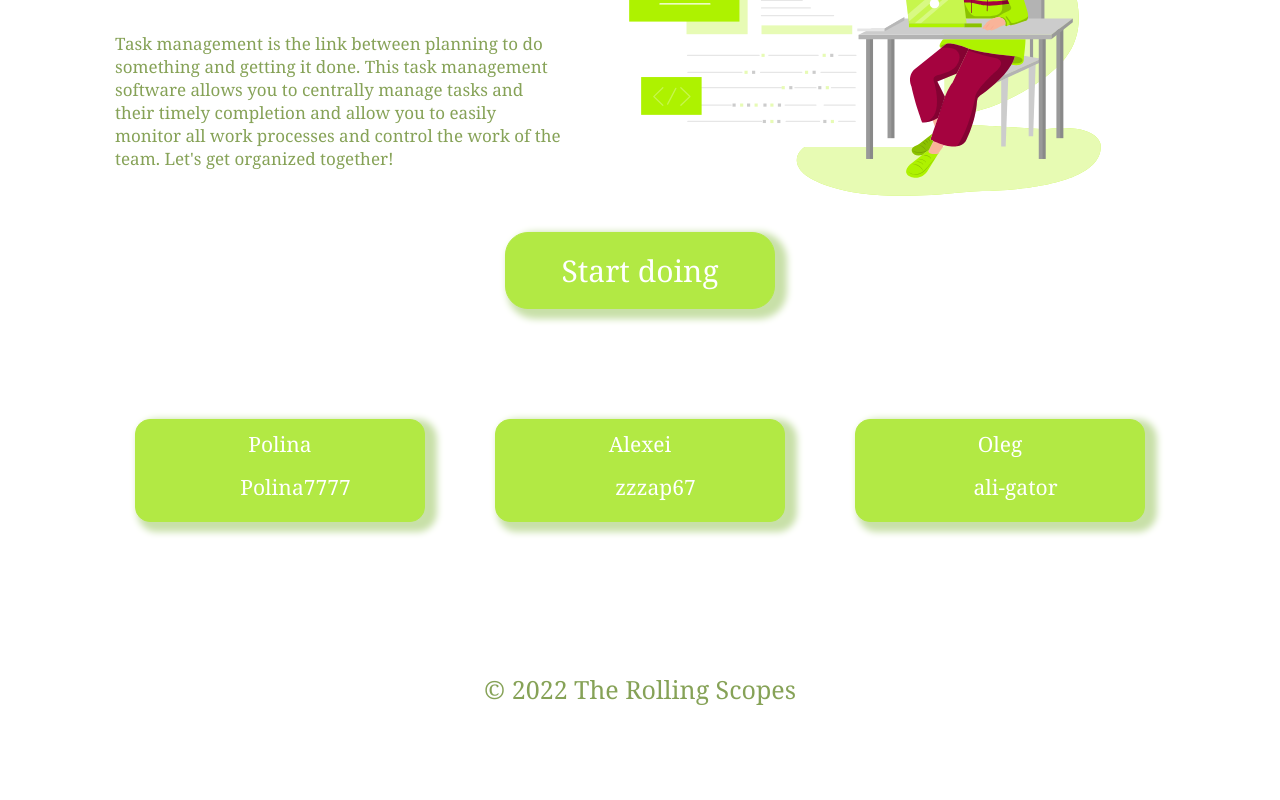
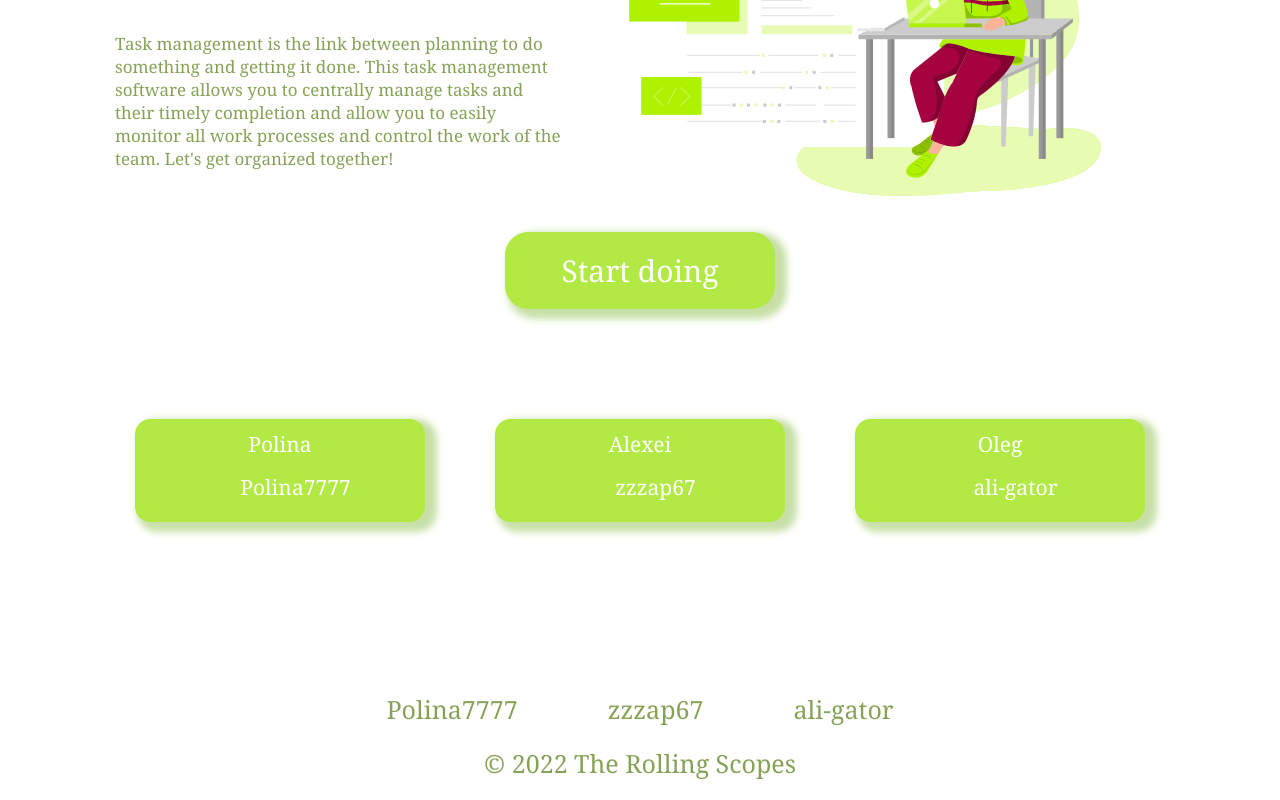
Before and after one commit to zzzap67/project-management-app, a React (Create React App) app in the folder project-management-app/: page / in a window 1280 px wide. Shown: the part 294-1094 px from the top of the page. Before the commit the page ends 1020 px from the top, so only its background shows below. Built offline with nearby package versions, Linux system fonts and the light colour scheme; some icons are missing.

Commit message:
feat: add developer's links in footer

```diff
--- a/project-management-app/src/components/Footer/Footer.css
+++ b/project-management-app/src/components/Footer/Footer.css
@@ -4,7 +4,15 @@
   font-size: 25px;
   color: #86a257;
 }
-.rss_link {
+.developer_links {
+  display: flex;
+  flex-wrap: wrap;
+  justify-content: center;
+  padding: 10px;
+  gap: 70px;
+}
+.rss_link,
+.github_link {
   text-decoration: none;
   color: #86a257;
 }
--- a/project-management-app/src/components/Footer/Footer.tsx
+++ b/project-management-app/src/components/Footer/Footer.tsx
@@ -1,9 +1,17 @@
 import React from 'react';
 import './Footer.css';
+import data from '../ui/developer-card/developers.json';
 
 const Footer: React.FunctionComponent = () => {
   return (
     <footer className="footer">
+      <div className="developer_links">
+        {data.map((item, index: number) => (
+          <a href={item.href} key={index} className="github_link">
+            {item.github}
+          </a>
+        ))}
+      </div>
       <a className="rss_link" href="https://rs.school/react/">
         © 2022 The Rolling Scopes
       </a>
```
